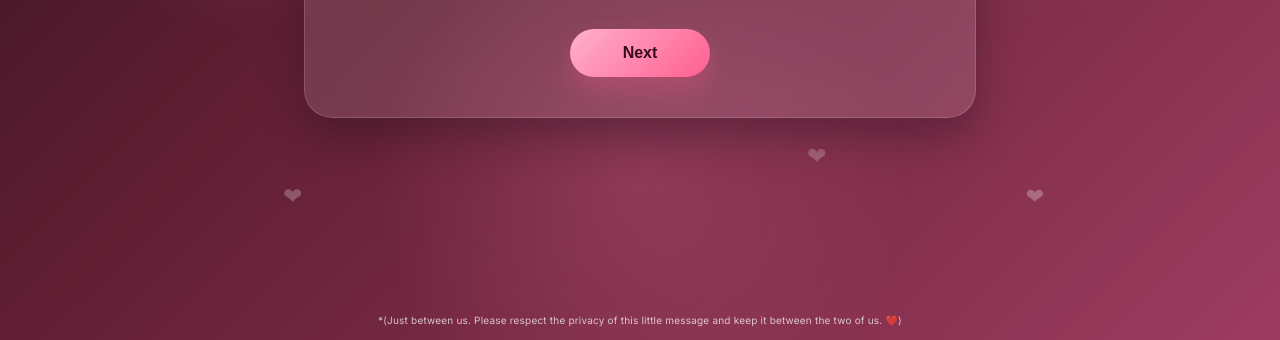
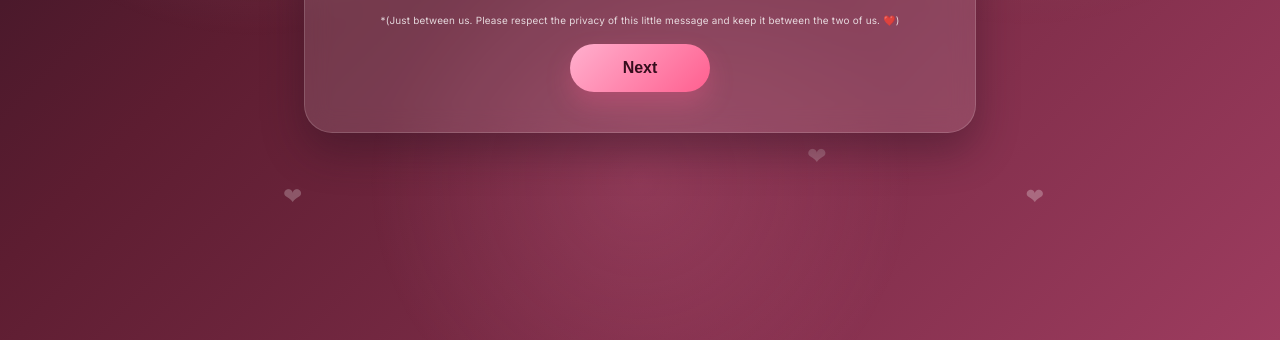
Before and after one commit to dhiradjhiralal-a11y/For-Shreya, a plain HTML site: page index.html in a window 1280 px wide. Shown: the part 460-800 px from the top of the page. Drawn offline with nearby package versions, Linux system fonts and the light colour scheme.

Commit message:
Keep the privacy note only on the first page, remove it from other screens.

```diff
--- a/index.html
+++ b/index.html
@@ -20,6 +20,7 @@
           <p class="eyebrow">A little surprise for you</p>
           <h1>Hallo Shreya</h1>
           <p class="message-text">Thanks for scanning this code. If you are ready to discover a lovely message, press next.</p>
+          <p class="privacy-note-intro">*(Just between us. Please respect the privacy of this little message and keep it between the two of us. ❤️)</p>
           <button class="primary-btn next-btn" data-next="audio">Next</button>
         </div>
       </section>
@@ -66,8 +67,6 @@
       </section>
     </main>
 
-    <div class="privacy-note">*(Just between us. Please respect the privacy of this little message and keep it between the two of us. ❤️)</div>
-
     <div id="musicPlayer" class="music-player" aria-label="Background music player"></div>
     <script src="script.js"></script>
   </body>
--- a/style.css
+++ b/style.css
@@ -139,18 +139,14 @@ h2 { font-size: clamp(2rem, 6vw, 3rem); }
 .final-card { min-height: 320px; display: flex; flex-direction: column; justify-content: center; }
 .decline-message { margin-top: 1rem; font-weight: 600; color: #ffd6d3; }
 
-.privacy-note {
-  position: fixed;
-  left: 50%;
-  bottom: 14px;
-  transform: translateX(-50%);
-  width: min(92vw, 820px);
-  text-align: center;
-  font-size: 10px;
+.privacy-note-intro {
+  margin-top: 0.5rem;
+  margin-bottom: 1rem;
+  font-size: 0.62rem;
+  line-height: 1.4;
   color: rgba(255, 255, 255, 0.8);
   letter-spacing: 0.02em;
-  z-index: 5;
-  opacity: 0.9;
+  text-align: center;
 }
 
 .music-player {
@@ -168,5 +164,5 @@ h2 { font-size: clamp(2rem, 6vw, 3rem); }
   .card { border-radius: 22px; }
   .choice-row { flex-direction: column; }
   .primary-btn, .secondary-btn { width: 100%; }
-  .privacy-note { bottom: 10px; font-size: 9px; }
+  .privacy-note-intro { font-size: 0.56rem; }
 }
```
